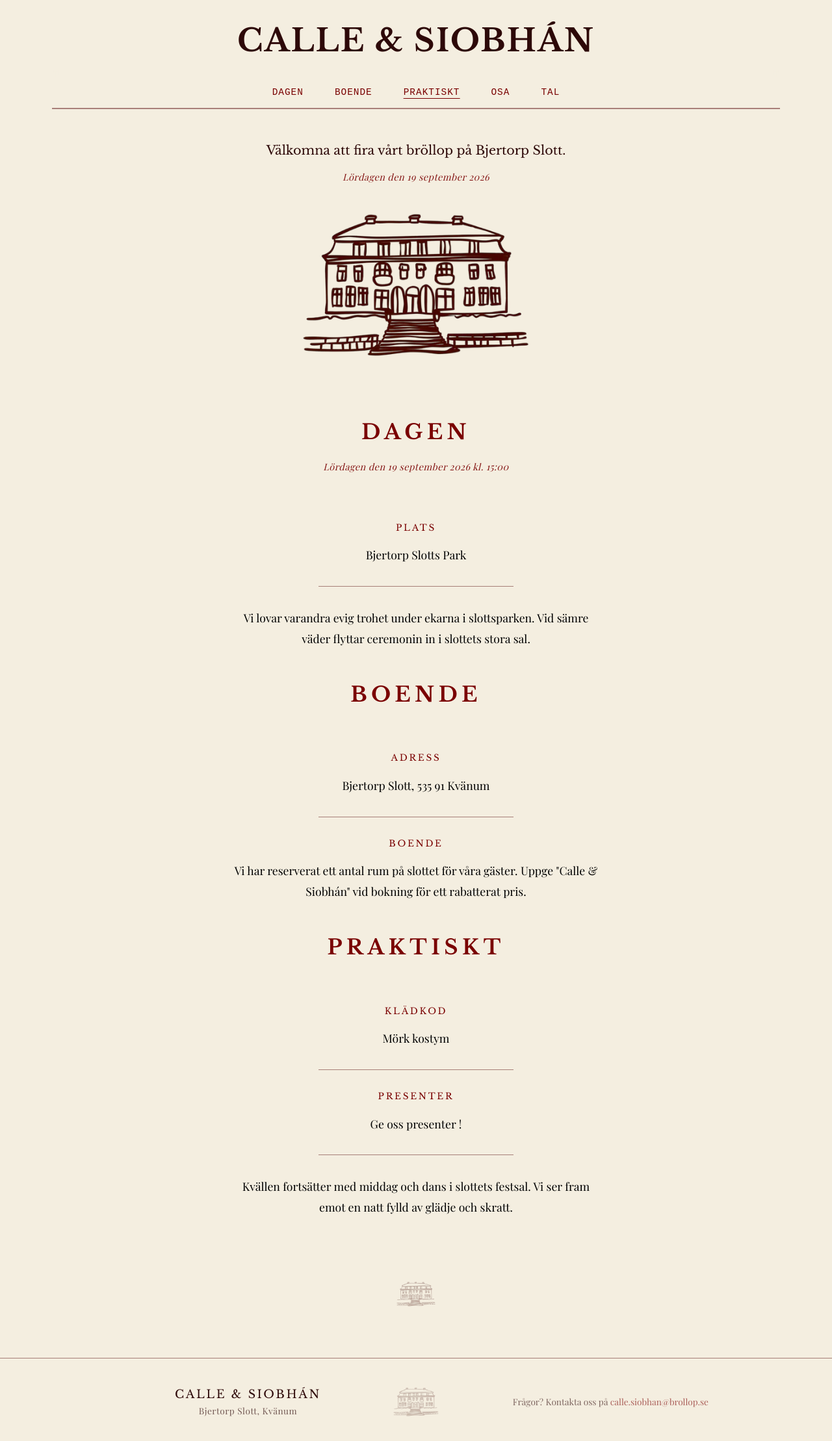
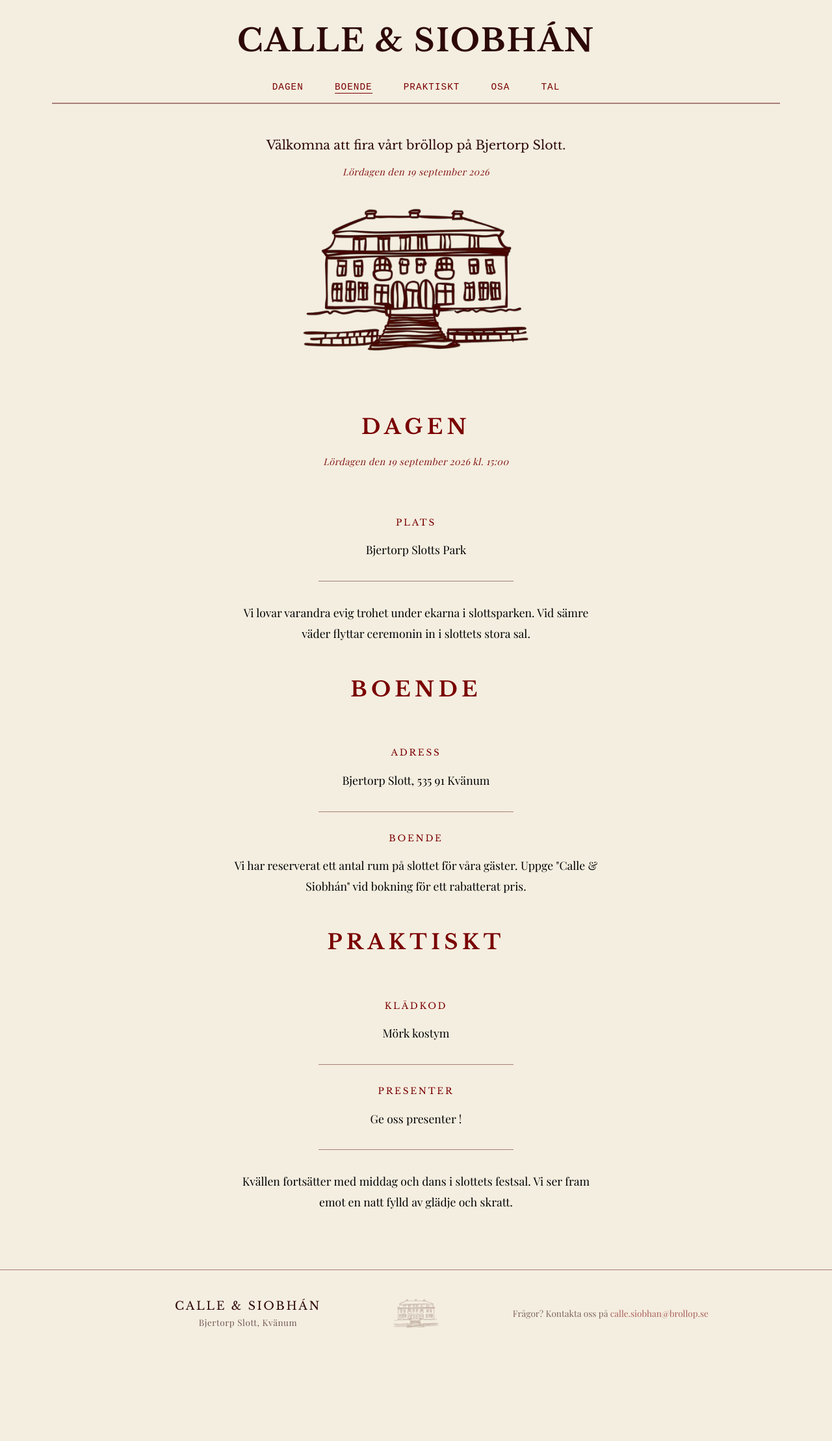
Before and after one commit to lukasdannemann/Wedding, a React (Vite) app: page / in a window 1280 px wide. Shown: the top 2218 px of the page at 65% size. After the commit the page ends 2089 px from the top, so only its background shows below. Built offline with nearby package versions, Linux system fonts and the light colour scheme; a web font is replaced by a local one.

Commit message:
small fix

```diff
--- a/src/components/Navigation/Navigation.css
+++ b/src/components/Navigation/Navigation.css
@@ -2,7 +2,7 @@
   position: sticky;
   top: 0;
   z-index: 1000;
-  padding: 1.5rem 1rem 1rem 1rem;
+  padding: 1rem 1rem 1rem 1rem;
   margin: 0 5rem;
   border-bottom: 2px solid var(--color-border);
   background-color: rgba(244, 238, 224, 0.5);
--- a/src/components/Praktiskt/Praktiskt.jsx
+++ b/src/components/Praktiskt/Praktiskt.jsx
@@ -21,7 +21,7 @@ export default function Festen() {
                 </p>
 
                 {/* Slottet som en subtil dekorativ detalj längst ner */}
-                <img src={castleimg} alt="" className="mini-castle-divider" />
+                {/* <img src={castleimg} alt="" className="mini-castle-divider" /> */}
             </div>
         </section>
     );
```
